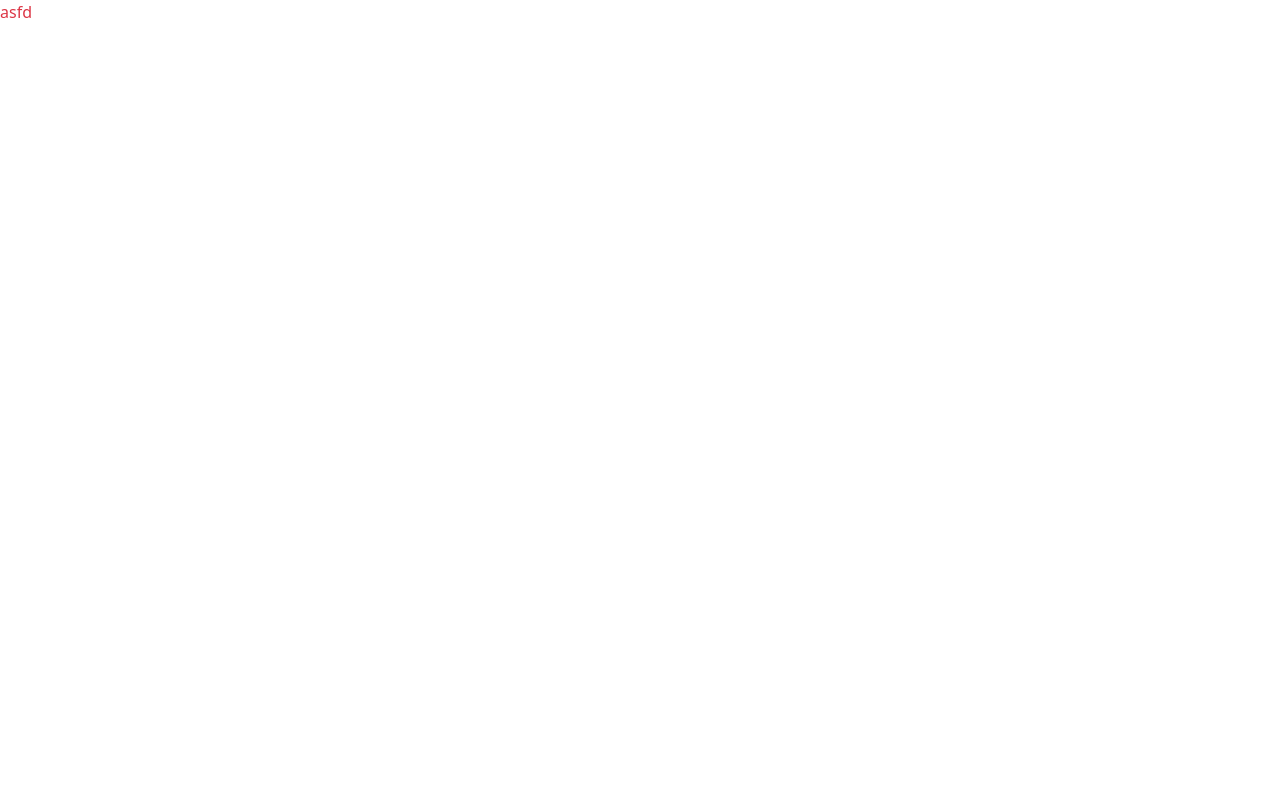
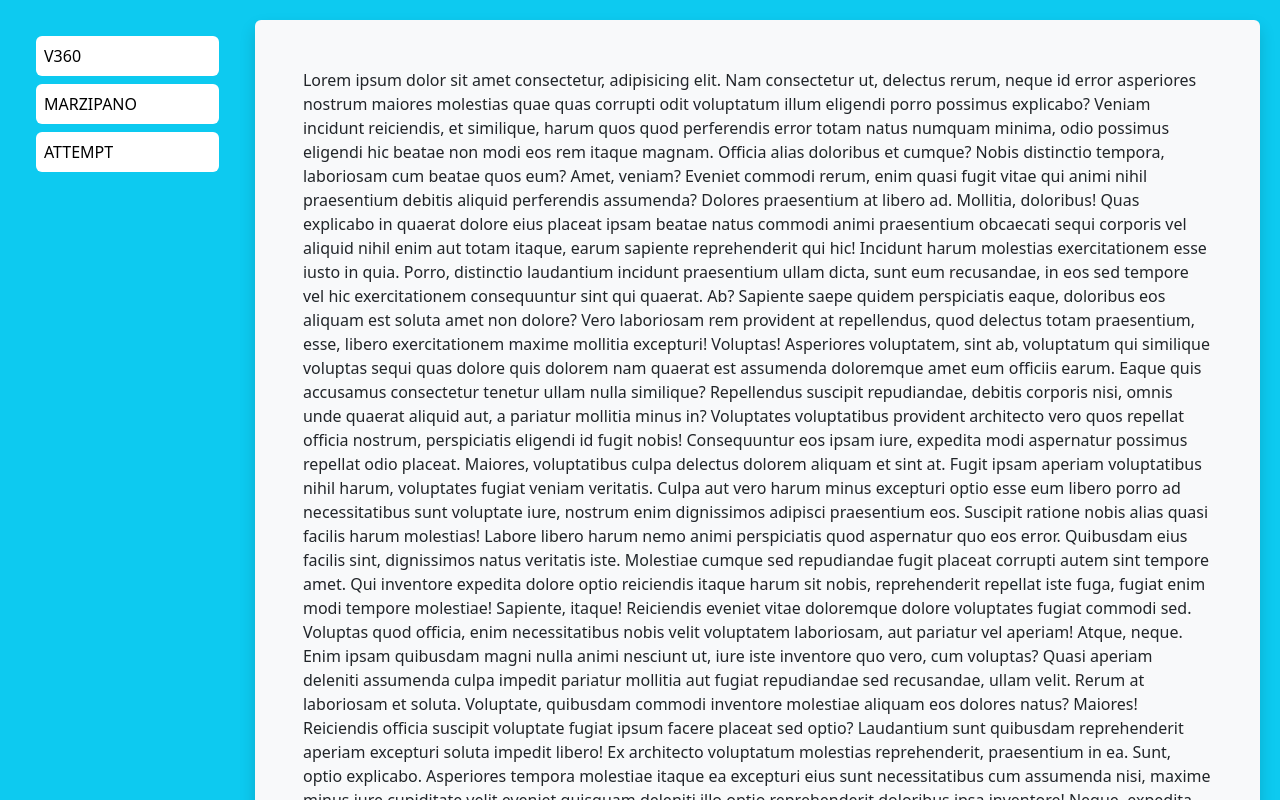
Before and after one commit to abyanfalah/virtual-tour-page, a Vue app: page / in a window 1280 px wide. Shown: the top 800 px of the page. Built offline with nearby package versions, Linux system fonts and the light colour scheme.

Commit message:
add two vt

```diff
--- a/package.json
+++ b/package.json
@@ -11,8 +11,7 @@
 		"bootstrap": "^5.2.3",
 		"jquery": "^3.6.4",
 		"popper.js": "^1.16.1",
-		"vue": "^3.2.45",
-		"vue-router": "^4.1.6"
+		"vue": "^3.2.45"
 	},
 	"devDependencies": {
 		"@vitejs/plugin-vue": "^3.2.0",
--- a/src/App.vue
+++ b/src/App.vue
@@ -1,7 +1,67 @@
-<script setup></script>
+<script setup>
+import Sidebar from './components/Sidebar.vue';
+import Footer from './components/Footer.vue';
+import Virt360 from './pages/Virt360.vue';
+import Marzipano from './pages/Marzipano.vue';
+import Attempt from './pages/Attempt.vue';
+import { ref } from 'vue';
+import { computed } from '@vue/reactivity';
+
+
+const pages = {
+	v360: Virt360,
+	marzipano: Marzipano,
+	attempt: Attempt,
+};
+
+const pageNames = computed(() => {
+	let nameList = [];
+	for (let pageName of Object.keys(pages)) {
+		nameList.push(pageName);
+	}
+
+	return nameList;
+});
+
+const selectedPage = ref('attempt');
+
+function changePage(to) {
+	selectedPage.value = to;
+}
+
+</script>
 
 <template>
-	<div>
-		<p class="text-danger">asfd</p>
+	<!-- outer container -->
+	<div class="d-flex justify-content-around container-fluid bg-info p-0"
+			 style="min-height: 100vh;">
+
+		<!-- sidebar -->
+		<div class="sidebar-container">
+			<Sidebar :pages="pageNames"
+							 @select-page="changePage" />
+		</div>
+
+		<!-- main content -->
+		<div class="container bg-light shadow rounded p-5"
+				 style="margin: 20px 20px 20px 0px; min-height: 90vh;">
+			<component :is="pages[selectedPage]" />
+		</div>
+
 	</div>
+
+	<!-- footer -->
+	<!-- <Footer /> -->
 </template>
+
+<style scoped>
+.sidebar-container {
+	background-color: transparent;
+	min-height: 90vh;
+	width: 20rem;
+	padding: 20px;
+	display: flex;
+	justify-content: center;
+	align-items: start;
+}
+</style>
--- /dev/null
+++ b/src/components/Footer.vue
@@ -0,0 +1,5 @@
+<script setup></script>
+
+<template>
+	<div>footer</div>
+</template>
--- /dev/null
+++ b/src/components/Sidebar.vue
@@ -0,0 +1,29 @@
+<script setup>
+const emits = defineEmits(['selectPage']);
+const props = defineProps(['pages']);
+
+</script>
+
+<template>
+	<!-- sidebar bg -->
+	<div class="sidebar  rounded w-100 p-3">
+
+		<!-- logo -->
+
+		<!-- list -->
+		<div v-for="name in pages"
+				 role="button"
+				 @click="emits('selectPage', name)"
+				 class="card btn btn-light text-start text-uppercase p-2 mb-2 border-0	">
+			{{ name }}
+		</div>
+
+	</div>
+</template>
+
+<style scoped>
+.sidebar {
+	position: sticky;
+	top: 20px;
+}
+</style>
--- /dev/null
+++ b/src/pages/Attempt.vue
@@ -0,0 +1,61 @@
+<script setup></script>
+
+<template>
+	<div>
+
+		<!-- lorem -->
+		<p>
+			Lorem ipsum dolor sit amet consectetur, adipisicing elit. Nam consectetur ut, delectus rerum, neque id error
+			asperiores nostrum maiores molestias quae quas corrupti odit voluptatum illum eligendi porro possimus explicabo?
+			Veniam incidunt reiciendis, et similique, harum quos quod perferendis error totam natus numquam minima, odio
+			possimus eligendi hic beatae non modi eos rem itaque magnam. Officia alias doloribus et cumque?
+			Nobis distinctio tempora, laboriosam cum beatae quos eum? Amet, veniam? Eveniet commodi rerum, enim quasi fugit
+			vitae qui animi nihil praesentium debitis aliquid perferendis assumenda? Dolores praesentium at libero ad.
+			Mollitia, doloribus! Quas explicabo in quaerat dolore eius placeat ipsam beatae natus commodi animi praesentium
+			obcaecati sequi corporis vel aliquid nihil enim aut totam itaque, earum sapiente reprehenderit qui hic!
+			Incidunt harum molestias exercitationem esse iusto in quia. Porro, distinctio laudantium incidunt praesentium ullam
+			dicta, sunt eum recusandae, in eos sed tempore vel hic exercitationem consequuntur sint qui quaerat. Ab?
+			Sapiente saepe quidem perspiciatis eaque, doloribus eos aliquam est soluta amet non dolore? Vero laboriosam rem
+			provident at repellendus, quod delectus totam praesentium, esse, libero exercitationem maxime mollitia excepturi!
+			Voluptas!
+			Asperiores voluptatem, sint ab, voluptatum qui similique voluptas sequi quas dolore quis dolorem nam quaerat est
+			assumenda doloremque amet eum officiis earum. Eaque quis accusamus consectetur tenetur ullam nulla similique?
+			Repellendus suscipit repudiandae, debitis corporis nisi, omnis unde quaerat aliquid aut, a pariatur mollitia minus
+			in? Voluptates voluptatibus provident architecto vero quos repellat officia nostrum, perspiciatis eligendi id fugit
+			nobis!
+			Consequuntur eos ipsam iure, expedita modi aspernatur possimus repellat odio placeat. Maiores, voluptatibus culpa
+			delectus dolorem aliquam et sint at. Fugit ipsam aperiam voluptatibus nihil harum, voluptates fugiat veniam
+			veritatis.
+			Culpa aut vero harum minus excepturi optio esse eum libero porro ad necessitatibus sunt voluptate iure, nostrum enim
+			dignissimos adipisci praesentium eos. Suscipit ratione nobis alias quasi facilis harum molestias!
+			Labore libero harum nemo animi perspiciatis quod aspernatur quo eos error. Quibusdam eius facilis sint, dignissimos
+			natus veritatis iste. Molestiae cumque sed repudiandae fugit placeat corrupti autem sint tempore amet.
+			Qui inventore expedita dolore optio reiciendis itaque harum sit nobis, reprehenderit repellat iste fuga, fugiat enim
+			modi tempore molestiae! Sapiente, itaque! Reiciendis eveniet vitae doloremque dolore voluptates fugiat commodi sed.
+			Voluptas quod officia, enim necessitatibus nobis velit voluptatem laboriosam, aut pariatur vel aperiam! Atque,
+			neque. Enim ipsam quibusdam magni nulla animi nesciunt ut, iure iste inventore quo vero, cum voluptas?
+			Quasi aperiam deleniti assumenda culpa impedit pariatur mollitia aut fugiat repudiandae sed recusandae, ullam velit.
+			Rerum at laboriosam et soluta. Voluptate, quibusdam commodi inventore molestiae aliquam eos dolores natus? Maiores!
+			Reiciendis officia suscipit voluptate fugiat ipsum facere placeat sed optio? Laudantium sunt quibusdam reprehenderit
+			aperiam excepturi soluta impedit libero! Ex architecto voluptatum molestias reprehenderit, praesentium in ea. Sunt,
+			optio explicabo.
+			Asperiores tempora molestiae itaque ea excepturi eius sunt necessitatibus cum assumenda nisi, maxime minus iure
+			cupiditate velit eveniet quisquam deleniti illo optio reprehenderit doloribus ipsa inventore! Neque, expedita id?
+			Atque!
+			Ipsum obcaecati soluta totam, officia deleniti eveniet laudantium at. Deserunt, quas incidunt adipisci quasi
+			molestias veritatis nisi consequuntur aspernatur enim similique tempora architecto eum corporis suscipit laboriosam
+			magni. Commodi, blanditiis!
+			Maxime at asperiores laborum incidunt voluptatum facilis, ad quaerat sapiente cumque dicta tempore reprehenderit
+			ducimus ut minus distinctio id voluptatibus. Suscipit aliquam odit deserunt, enim repudiandae natus esse? Libero,
+			ex!
+			Doloribus maxime optio voluptatum esse! Assumenda consequatur quos minus? Inventore molestiae aliquid totam
+			incidunt, temporibus earum iure repellendus alias voluptatem eaque numquam, odit ex officiis qui. In reiciendis
+			explicabo impedit!
+			Expedita nisi optio vel inventore mollitia iste reiciendis deleniti consequatur numquam, dicta asperiores autem
+			perferendis libero voluptatem illo iusto. Placeat culpa enim dolores, labore vitae mollitia quos alias fuga
+			temporibus.
+		</p>
+
+
+	</div>
+</template>
--- /dev/null
+++ b/src/pages/Marzipano.vue
@@ -0,0 +1,34 @@
+<script setup>
+import { getCurrentInstance } from 'vue';
+
+
+const componentName = getCurrentInstance()?.type.__name;
+
+</script>
+
+<template>
+	<!-- <h1>Virtual tour make "{{ componentName }}"</h1> -->
+
+	<iframe class="rounded"
+					height="100%"
+					width="100%"
+					allowfullscreen=""
+					frameborder="0"
+					src="https://quiet-centaur-39e815.netlify.app/"
+					allowcontrols="true"
+					allowsceneselector="true"
+					allowaudio="true"></iframe>
+</template>
+
+<style scoped>
+.full {
+	min-height: 100%;
+	width: 100%;
+}
+
+.frame-view {
+	height: 100%;
+	width: 100%;
+	background-color: red;
+}
+</style>
--- /dev/null
+++ b/src/pages/Virt360.vue
@@ -0,0 +1,34 @@
+<script setup>
+import { getCurrentInstance } from 'vue';
+
+
+const componentName = getCurrentInstance()?.type.__name;
+
+</script>
+
+<template>
+	<!-- <h1>Virtual tour make "{{ componentName }}"</h1> -->
+
+	<iframe class="rounded"
+					height="100%"
+					width="100%"
+					allowfullscreen=""
+					frameborder="0"
+					src="https://virtualtoureasy.com/tour/viewer/index.php?v=UKsy7lPFd8HYr415NOTq"
+					allowcontrols="true"
+					allowsceneselector="true"
+					allowaudio="true"></iframe>
+</template>
+
+<style scoped>
+.full {
+	min-height: 100%;
+	width: 100%;
+}
+
+.frame-view {
+	height: 100%;
+	width: 100%;
+	background-color: red;
+}
+</style>
```
Also changed, not shown: src/pages/QrCode.vue (deleted), 1 other file (tests, documents, lock files or other folders).
